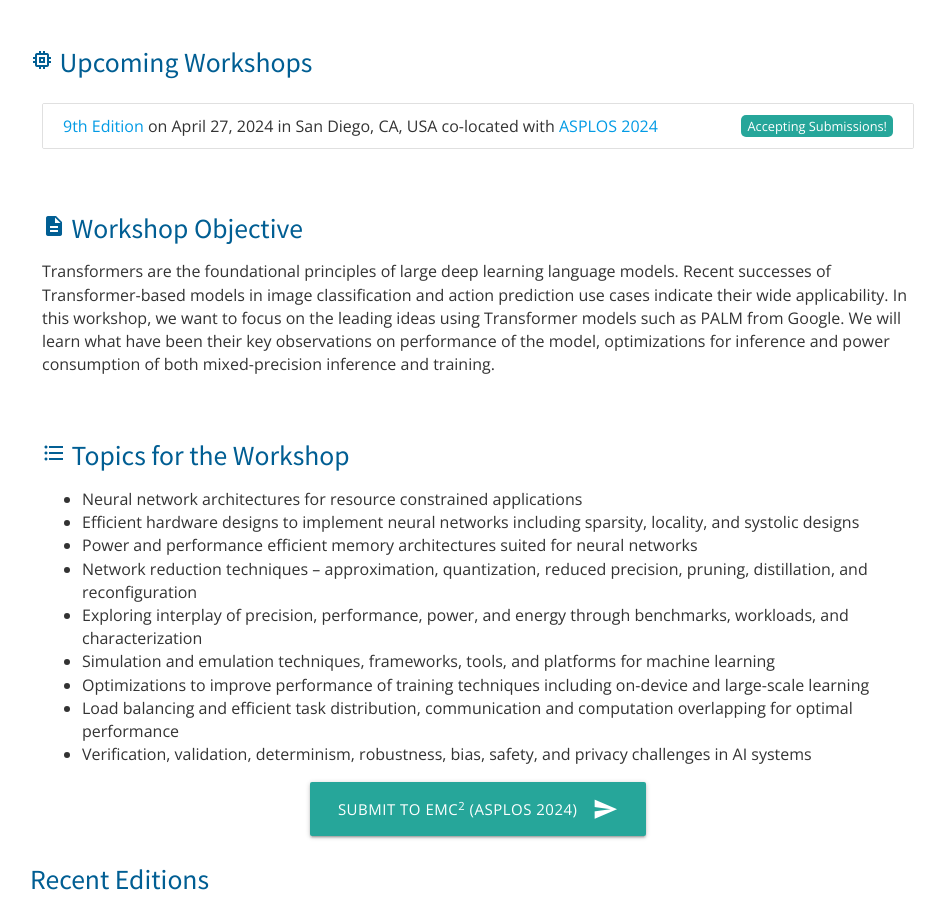
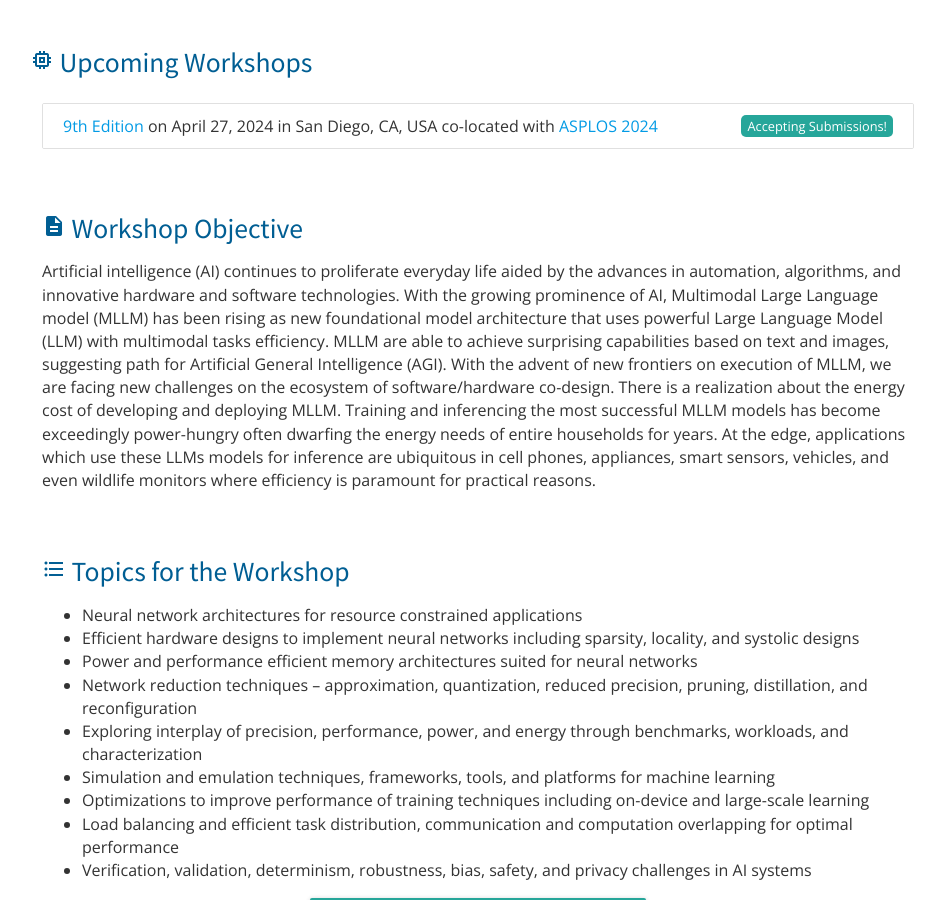
Before and after one commit to mgoldfar/emc2-web, a Jekyll site: the page built from index.html, in a window 1280 px wide and 900 px high, scrolled down 625 px. Shown: the whole window, without its empty margins (162-1107 px from the left). Built offline with Jekyll 4.4.1, drawn with Linux system fonts in a browser that asks for light colours.

Commit message:
Updating cfp

```diff
--- a/_includes/cfp.html
+++ b/_includes/cfp.html
@@ -4,7 +4,14 @@
   <div class="col s12">
       <h3 class="header"><i class="material-icons">description</i> Workshop Objective</h3>
       <p>
-        Transformers are the foundational principles of large deep learning language models. Recent successes of Transformer-based models in image classification and action prediction use cases indicate their wide applicability. In this workshop, we want to focus on the leading ideas using Transformer models such as PALM from Google. We will learn what have been their key observations on performance of the model, optimizations for inference and power consumption of both mixed-precision inference and training.</p>
+        Artificial intelligence (AI) continues to proliferate everyday life aided by the advances in automation, algorithms, and innovative hardware and
+software technologies. With the growing prominence of AI, Multimodal Large Language model (MLLM) has been rising as new foundational
+model architecture that uses powerful Large Language Model (LLM) with multimodal tasks efficiency. MLLM are able to achieve surprising
+capabilities based on text and images, suggesting path for Artificial General Intelligence (AGI). With the advent of new frontiers on execution
+of MLLM, we are facing new challenges on the ecosystem of software/hardware co-design. There is a realization about the energy cost of
+developing and deploying MLLM. Training and inferencing the most successful MLLM models has become exceedingly power-hungry often
+dwarfing the energy needs of entire households for years. At the edge, applications which use these LLMs models for inference are ubiquitous
+in cell phones, appliances, smart sensors, vehicles, and even wildlife monitors where efficiency is paramount for practical reasons.</p>
   </div>
 </div>
 <div class="row">
@@ -15,7 +22,12 @@
   <div class="col {{ _col_size }}">
     <h3 class="header"><i class="material-icons">chat</i> Call for Papers</h3>
     <p>
-    The goal of this Workshop is to provide a forum for researchers and industry experts who are exploring novel ideas, tools, and techniques to improve the energy efficiency of machine learning and deep learning as it is practiced today and would evolve in the next decade. We envision that only through close collaboration between industry and the academia we will be able to address the difficult challenges and opportunities of reducing the carbon footprint of AI and its uses. We have tailored our program to best serve the participants in a fully digital setting.  Our forum facilitates active exchange of ideas through: </p>
+    The goal of this Workshop is to provide a forum for researchers and industry experts who are exploring novel ideas, tools and techniques to
+improve the energy efficiency of MLLMs as it is practised today and would evolve in the next decade. We envision that only through close
+collaboration between industry and the academia we will be able to address the difficult challenges and opportunities of reducing the carbon
+footprint of AI and its uses. We have tailored our program to best serve the participants in a fully digital setting. Our forum facilitates active
+exchange of ideas through:
+</p>
 
     <ul class="browser-default list">
 
```
